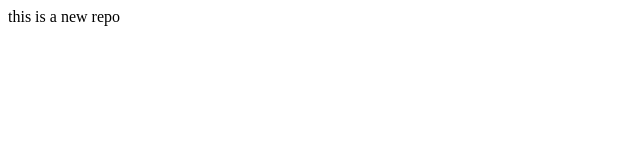
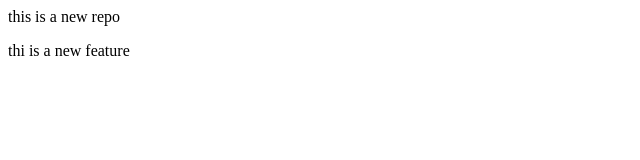
Before and after one commit to aniket-01-bot/Localrepo, a plain HTML site: page index.html in a window 1280 px wide. Shown: the full height of the page, 0-640 px from the left. Drawn offline with Linux system fonts and the light colour scheme.

Commit message:
Add new feature

```diff
--- a/index.html
+++ b/index.html
@@ -1 +1,2 @@
 <p> this is a new repo</p>
+<P>thi is a new feature</P>
```
